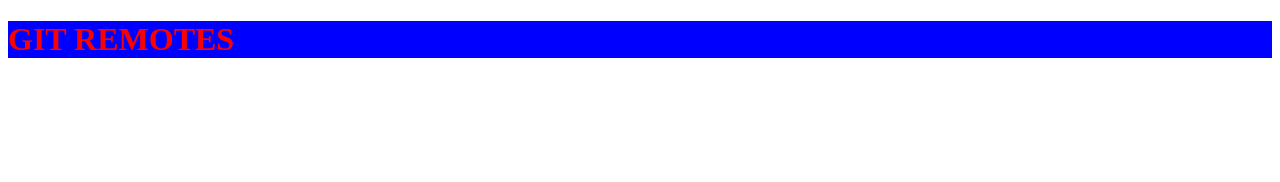
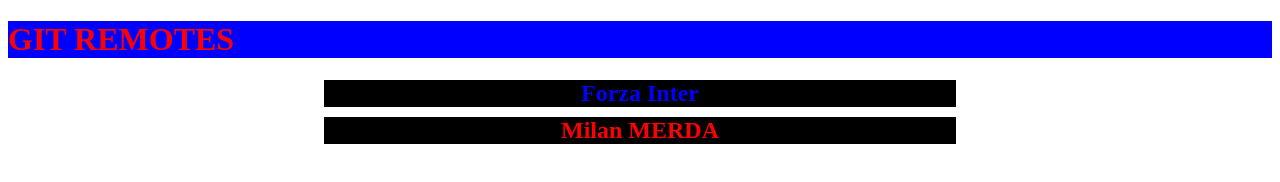
Before and after one commit to RodrikR/Repository-Remoto, a plain HTML site: page index.html in a window 1280 px wide. Drawn offline with Linux system fonts and the light colour scheme.

Commit message:
add Modifiche

```diff
--- a/index.html
+++ b/index.html
@@ -8,5 +8,7 @@
 </head>
 <body>
     <h1>GIT REMOTES</h1>
+    <h2 class="h2Iinter">Forza Inter</h2>
+    <h2 class="h2Milan">Milan MERDA</h2>
 </body>
 </html>
--- a/styles.css
+++ b/styles.css
@@ -2,3 +2,20 @@ h1{
     background-color: blue;
     color: red;
 }
+
+.h2Iinter{
+    background-color: black;
+    color: blue;
+    width: 50%;
+    text-align: center;
+    margin: auto;
+    margin-bottom: 10px;
+}
+
+.h2Milan{
+    background-color: black;
+    color: red;
+    width: 50%;
+    text-align: center;
+    margin: auto;
+}
```
